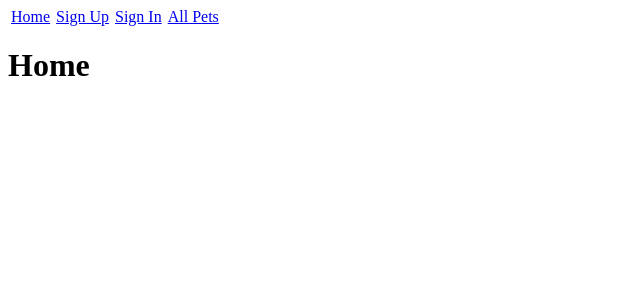
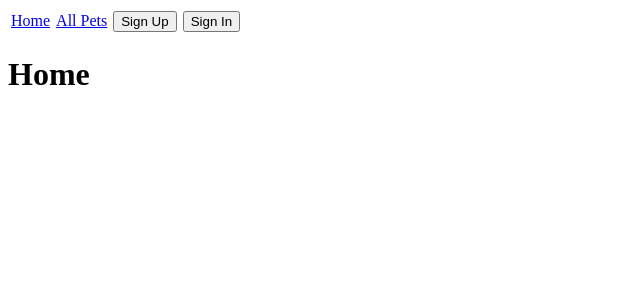
Before and after one commit to Jonathan-MacDuff/Pet-Finder-V2, a React (Create React App) app in the folder client/: page / in a window 1280 px wide. Shown: the top 300 px of the page, without its empty margins (0-640 px from the left). Built offline with nearby package versions, Linux system fonts and the light colour scheme; no server answers.

Commit message:
added UserContext to index.js and refactored App.js appropriately

```diff
--- a/client/src/components/App.js
+++ b/client/src/components/App.js
@@ -12,18 +12,10 @@ import Messages from "../pages/Messages";
 import Conversation from "./Conversation";
 import MyPets from "../pages/MyPets";
 import { useEffect, useContext } from "react";
-import { UserProvider, UserContext } from "../context/user";
+import { UserContext } from "../context/user";
 
 function App() {
-  return (
-    <UserProvider>
-      <NavBar/>
-      <MainContent/>
-    </UserProvider>
-  );
-};
 
-function MainContent() {
   const {setUser} = useContext(UserContext)
 
   useEffect(() => {
@@ -32,10 +24,9 @@ function MainContent() {
     .then((data) => setUser(data))
   }, [setUser]);
 
-
-
   return (
       <main>
+        <NavBar/>
         <Routes>
           <Route path="/" element={<Home />} />
           <Route path="/signup" element={<Signup />} />
@@ -51,7 +42,7 @@ function MainContent() {
         </Routes>
       </main>
   );
-}
+};
 
 
 export default App;
--- a/client/src/components/NavBar.js
+++ b/client/src/components/NavBar.js
@@ -1,10 +1,11 @@
 import { React, useContext } from "react";
-import { Link } from "react-router-dom";
+import {  useNavigate, Link } from "react-router-dom";
 import { UserContext } from "../context/user";
 
 function NavBar() {
 
     const {user, setUser} = useContext(UserContext);
+    const navigate = useNavigate();
 
     function handleSignout() {
         fetch('/signout', {
@@ -17,14 +18,22 @@ function NavBar() {
         .then(() => setUser(null));
       };
 
-    if (user == null)
+      function handleSignUp() {
+        navigate("/signup");
+    };
+
+    function handleSignIn() {
+        navigate("/signin");
+    };
+
+    if (user === null)
 
         return (
             <nav>
                 <Link to="/" style={{margin: "3px"}}>Home</Link>
-                <Link to="/signup" style={{margin: "3px"}}>Sign Up</Link>
-                <Link to="/signin" style={{margin: "3px"}}>Sign In</Link>
                 <Link to="/pets" style={{margin: "3px"}}>All Pets</Link>
+                <button onClick={handleSignUp} style={{margin: "3px"}}>Sign Up</button>
+                <button onClick={handleSignIn} style={{margin: "3px"}}>Sign In</button>
             </nav>
         );
 
--- a/client/src/components/SinglePet.js
+++ b/client/src/components/SinglePet.js
@@ -17,7 +17,6 @@ function SinglePet() {
         fetch(`/petform?id=${id}`)
         .then((r) => r.json())
         .then((data) => {
-            console.log(data)
             setData(data)
         })
         .catch((error) => {
--- a/client/src/index.js
+++ b/client/src/index.js
@@ -3,11 +3,14 @@ import App from "./components/App";
 import "./index.css";
 import { createRoot } from "react-dom/client";
 import { BrowserRouter } from "react-router-dom";
+import { UserProvider } from "./context/user";
 
 const container = document.getElementById("root");
 const root = createRoot(container);
 root.render(
   <BrowserRouter>
-    <App/>
+    <UserProvider>
+      <App/>
+    </UserProvider>
   </BrowserRouter>
 );
```
Lines whose indentation alone changed are shown as unchanged.
